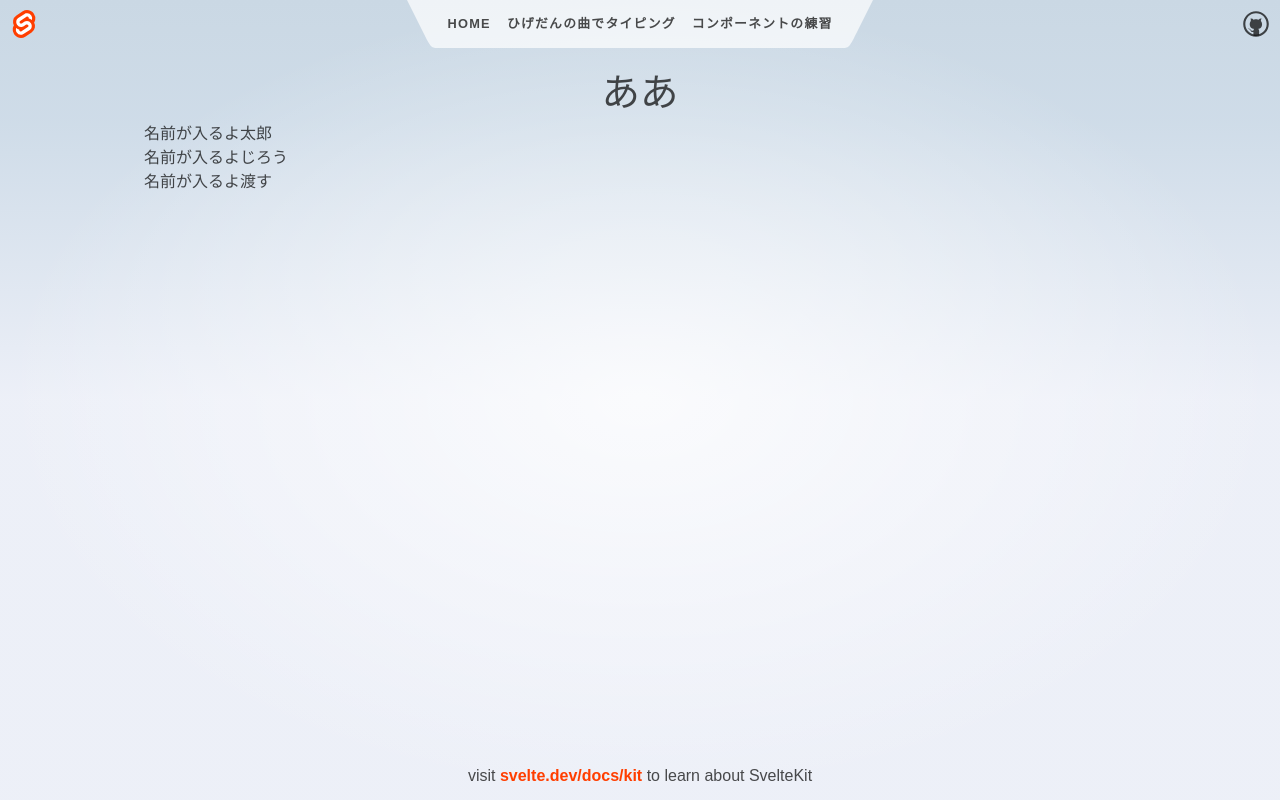
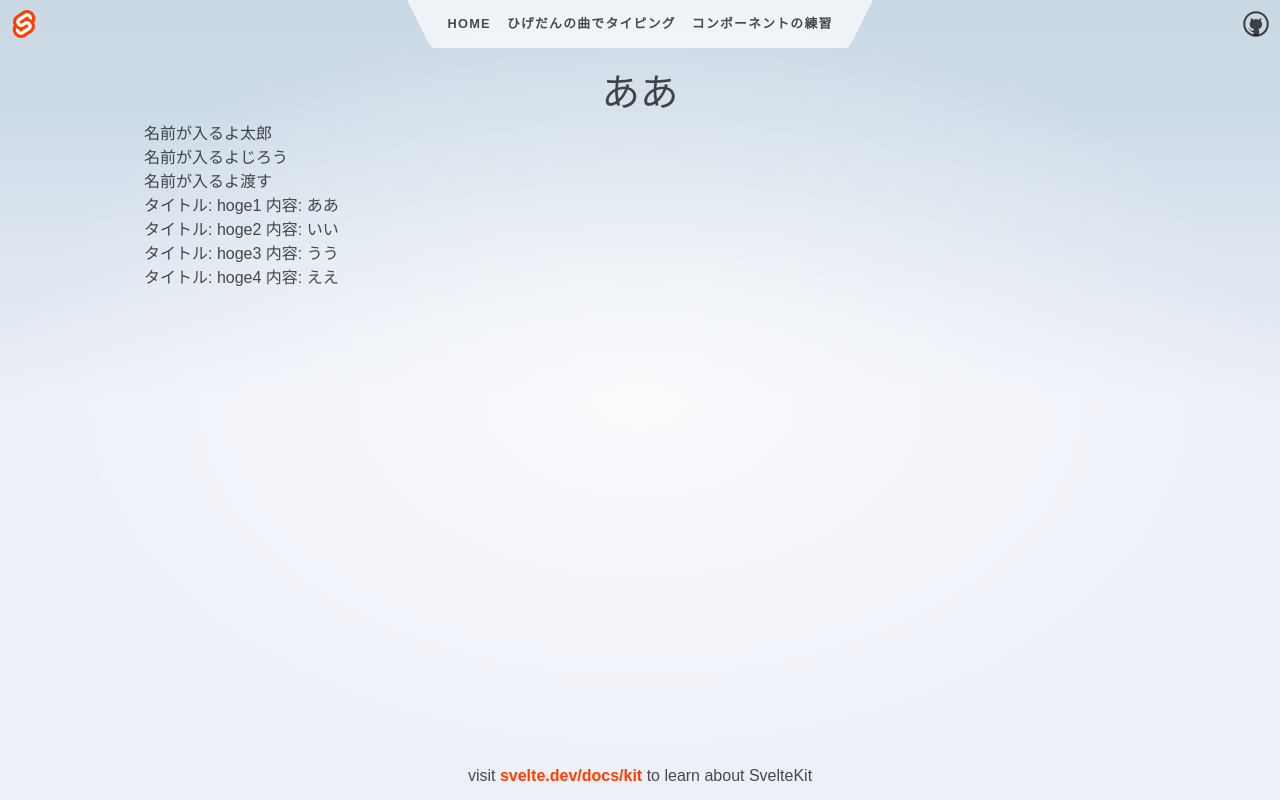
Before and after one commit to toke04/hige-ping, a SvelteKit app: page /component-pra in a window 1280 px wide. Built offline with nearby package versions, Linux system fonts and the light colour scheme.

Commit message:
練習コンポーネントからbooksコンポーネント呼んでli要素だけbookコンポーネントに作った

```diff
--- /dev/null
+++ b/src/component/component-pra/book/+page.svelte
@@ -0,0 +1,5 @@
+<script>
+	export let book;
+</script>
+
+<li>タイトル: {book.title} 内容: {book.content}</li>
--- /dev/null
+++ b/src/component/component-pra/books/+page.svelte
@@ -0,0 +1,15 @@
+<script>
+	import Book from '../book/+page.svelte'
+	let books = [
+		{title: 'hoge1', content: 'ああ'},
+		{title: 'hoge2', content: 'いい'},
+		{title: 'hoge3', content: 'うう'},
+		{title: 'hoge4', content: 'ええ'},
+	]
+</script>
+
+<ul>
+	{#each books as book}
+		<Book book={book}></Book>
+	{/each}
+</ul>
--- a/src/routes/component-pra/+page.svelte
+++ b/src/routes/component-pra/+page.svelte
@@ -1,5 +1,6 @@
 <script>
 	import Child from '../../component/component-pra/child1/+page.svelte';
+	import Books from '../../component/component-pra/books/+page.svelte';
 	let props = '渡す'
 </script>
 
@@ -8,4 +9,10 @@
 	<Child name='太郎'/>
 	<Child />
 	<Child name={props}/>
+	<div>
+		<ul>
+			<Books/>
+		</ul>
+	</div>
+
 </div>
```
